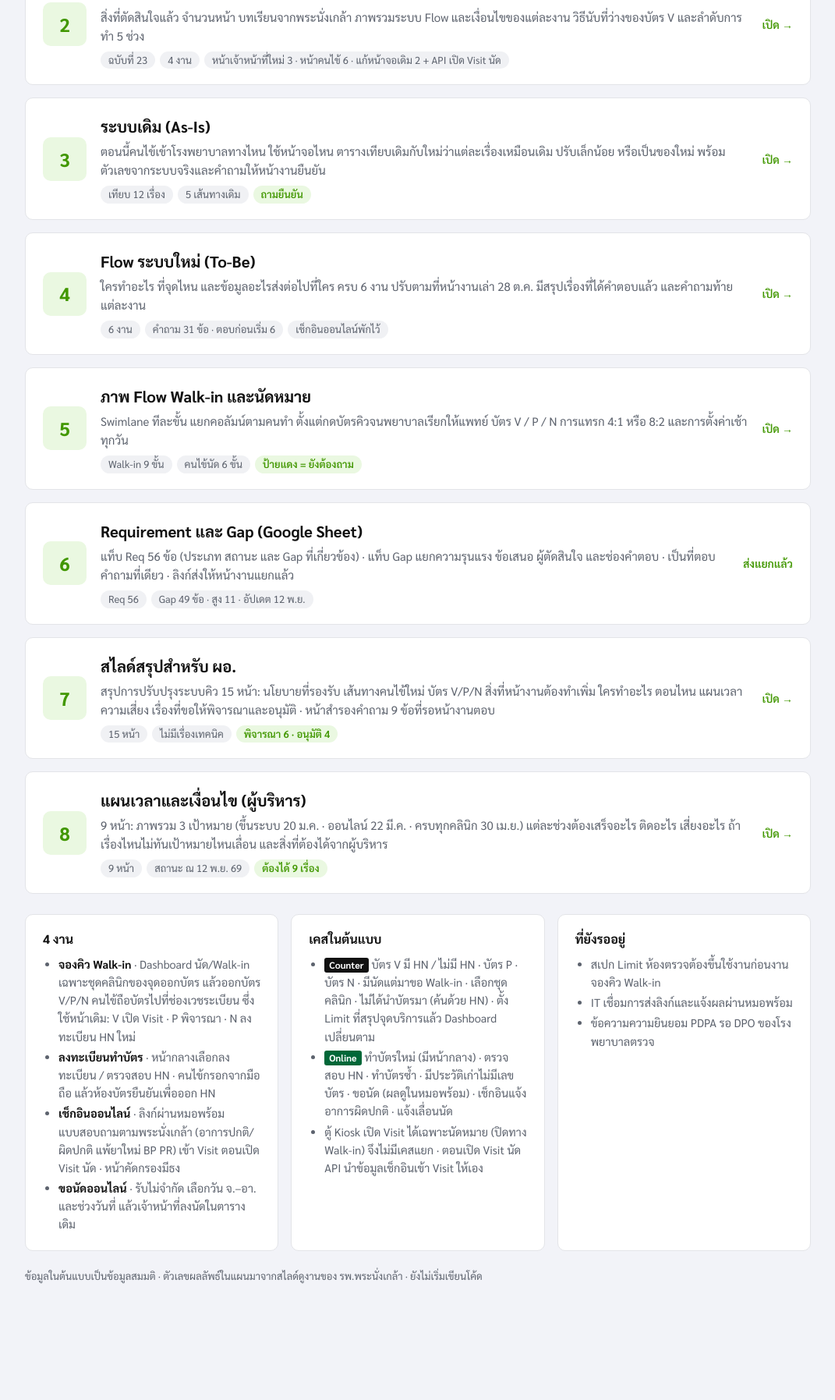
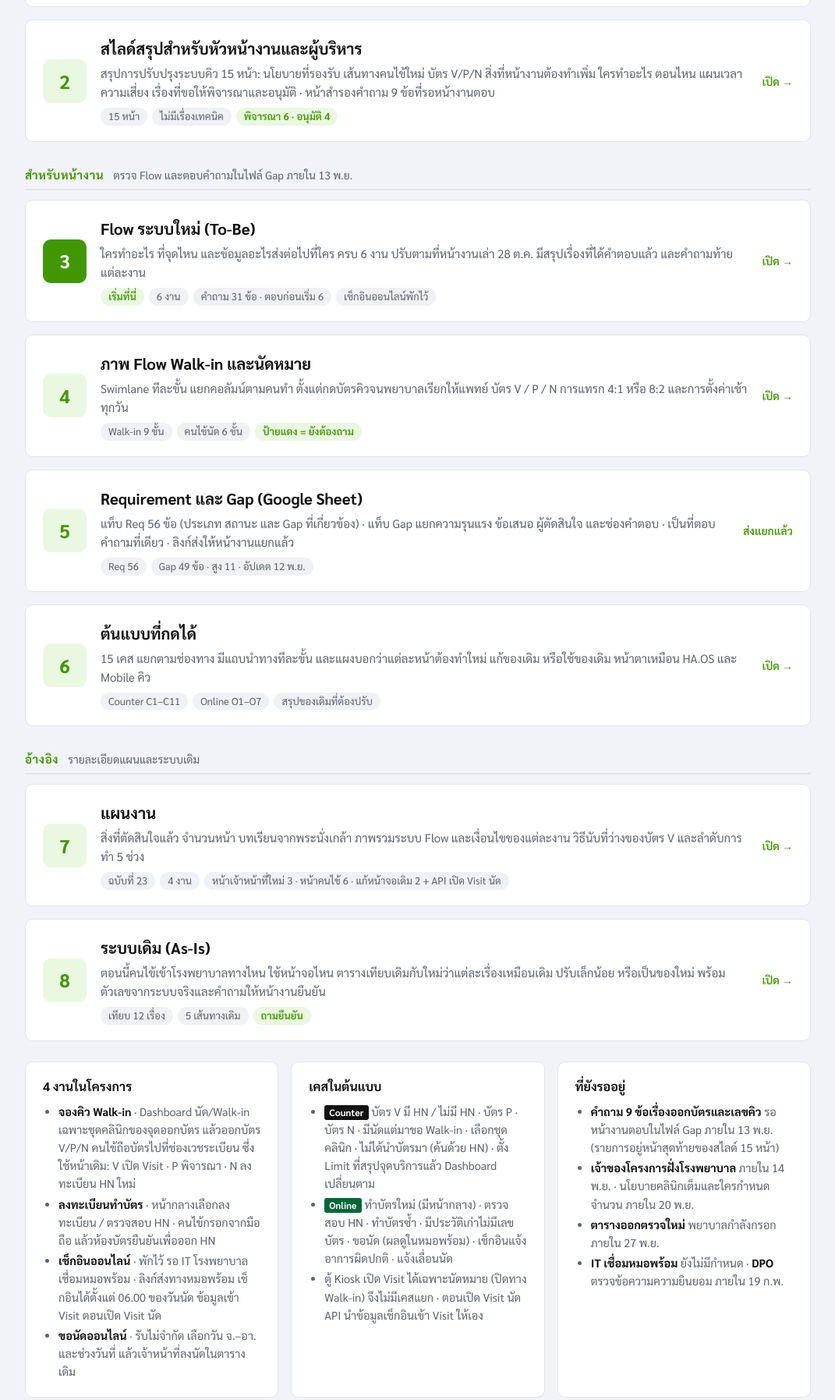
Before and after one commit to auchareet-star/new-queue-nph, a plain HTML site: page index.html in a window 1280 px wide. Shown: the part 423-2218 px from the top of the page at 78% size, without its empty margins (104-1175 px from the left). Before the commit the page ends 2138 px from the top, so only its background shows below. Drawn offline with Linux system fonts and the light colour scheme.

Commit message:
Index grouped by reader; 9-page timeline deck is for the director, 15-page deck for unit heads and management
Co-Authored-By: Claude Opus 5.5 <noreply@anthropic.com>

```diff
--- a/index.html
+++ b/index.html
@@ -3,7 +3,7 @@
 <head>
 <meta charset="utf-8">
 <meta name="viewport" content="width=device-width, initial-scale=1">
-<title>คิวออนไลน์ HA.OS</title>
+<title>ระบบคิว HA.OS</title>
 <link rel="preconnect" href="https://fonts.googleapis.com">
 <link href="https://fonts.googleapis.com/css2?family=Sarabun:wght@400;500;600;700&display=swap" rel="stylesheet">
 <style>
@@ -18,6 +18,10 @@ body{margin:0;background:var(--bg);color:var(--ink);font-family:'Sarabun','Noto
 .kicker{font-size:13px;letter-spacing:.06em;color:var(--accent);font-weight:700;margin:0 0 6px}
 h1{font-size:34px;line-height:1.25;margin:0 0 10px}
 .lead{font-size:18px;color:var(--muted);margin:0 0 26px;max-width:760px}
+.grp{display:flex;align-items:baseline;gap:12px;flex-wrap:wrap;margin:30px 0 12px;padding-bottom:6px;border-bottom:2px solid var(--line)}
+.grp:first-of-type{margin-top:6px}
+.gt{font-size:15px;letter-spacing:.04em;color:var(--accent);margin:0}
+.gs{font-size:14px;color:var(--muted)}
 .decks{display:grid;gap:16px}
 a.deck{display:grid;grid-template-columns:56px minmax(0,1fr) auto;gap:18px;align-items:center;text-decoration:none;color:inherit;
   background:var(--card);border:1px solid var(--line);border-radius:10px;padding:20px 22px;transition:border-color .15s, box-shadow .15s}
@@ -49,22 +53,73 @@ h2{font-size:20px;margin:0 0 4px}
 </head>
 <body>
 <div class="wrap">
-  <p class="kicker">HA.OS · คิว Walk-in และบริการออนไลน์ · 19 ต.ค. 2569</p>
-  <h1>คิวออนไลน์ HA.OS</h1>
-  <p class="lead">แผนและต้นแบบที่กดได้ของ 4 งาน ได้แก่ จองคิว Walk-in ในเวชระเบียน (บัตร V/P/N), ลงทะเบียนทำบัตรออนไลน์, เช็กอินออนไลน์ (Vital Sign) และขอนัดออนไลน์ จากการดูงานระบบคิว รพ.พระนั่งเกล้า</p>
-
+  <p class="kicker">HA.OS · คิว Walk-in และบริการออนไลน์ · อัปเดต 12 พ.ย. 2569</p>
+  <h1>ระบบคิว Walk-in และบริการออนไลน์ · รพ.พระนั่งเกล้า</h1>
+  <p class="lead">เอกสารทั้งหมดของโครงการ แยกตามคนอ่าน · ขึ้นระบบ Walk-in และคนไข้นัด <b>20 ม.ค. 70</b> นำร่องอายุรกรรม · เปิดทำบัตรและขอนัดออนไลน์ <b>22 มี.ค. 70</b> · ครบทุกคลินิก <b>30 เม.ย. 70</b> · เตือนนัดและเช็กอินออนไลน์รอเชื่อมหมอพร้อม</p>
+  <div class="grp"><h2 class="gt">สำหรับ ผอ. และผู้บริหาร</h2><span class="gs">ผอ.: แผนเวลาและเงื่อนไข 9 หน้า · หัวหน้างานและผู้บริหาร: สรุปการปรับปรุง 15 หน้า</span></div>
   <div class="decks">
-    <a class="deck rec" href="online-queue-prototype.html">
+    <a class="deck rec" href="online-queue-timeline-exec.html">
       <div class="num">1</div>
+      <div>
+        <h2>แผนเวลาและเงื่อนไข (สำหรับ ผอ.)</h2>
+        <p class="desc">9 หน้า: ภาพรวม 3 เป้าหมาย (ขึ้นระบบ 20 ม.ค. · ออนไลน์ 22 มี.ค. · ครบทุกคลินิก 30 เม.ย.) แต่ละช่วงต้องเสร็จอะไร ติดอะไร เสี่ยงอะไร ถ้าเรื่องไหนไม่ทันเป้าหมายไหนเลื่อน และสิ่งที่ต้องได้จากผู้บริหาร</p>
+        <div class="chips"><span class="chip ask">เริ่มที่นี่</span><span class="chip">9 หน้า</span><span class="chip">สถานะ ณ 12 พ.ย. 69</span><span class="chip">ต้องได้ 9 เรื่อง</span></div>
+      </div>
+      <span class="go">เปิด →</span>
+    </a>
+    <a class="deck" href="online-queue-exec-summary.html">
+      <div class="num">2</div>
+      <div>
+        <h2>สไลด์สรุปสำหรับหัวหน้างานและผู้บริหาร</h2>
+        <p class="desc">สรุปการปรับปรุงระบบคิว 15 หน้า: นโยบายที่รองรับ เส้นทางคนไข้ใหม่ บัตร V/P/N สิ่งที่หน้างานต้องทำเพิ่ม ใครทำอะไร ตอนไหน แผนเวลา ความเสี่ยง เรื่องที่ขอให้พิจารณาและอนุมัติ · หน้าสำรองคำถาม 9 ข้อที่รอหน้างานตอบ</p>
+        <div class="chips"><span class="chip">15 หน้า</span><span class="chip">ไม่มีเรื่องเทคนิค</span><span class="chip ask">พิจารณา 6 · อนุมัติ 4</span></div>
+      </div>
+      <span class="go">เปิด →</span>
+    </a>
+  </div>
+  <div class="grp"><h2 class="gt">สำหรับหน้างาน</h2><span class="gs">ตรวจ Flow และตอบคำถามในไฟล์ Gap ภายใน 13 พ.ย.</span></div>
+  <div class="decks">
+    <a class="deck rec" href="online-queue-flow.html">
+      <div class="num">3</div>
+      <div>
+        <h2>Flow ระบบใหม่ (To-Be)</h2>
+        <p class="desc">ใครทำอะไร ที่จุดไหน และข้อมูลอะไรส่งต่อไปที่ใคร ครบ 6 งาน ปรับตามที่หน้างานเล่า 28 ต.ค. มีสรุปเรื่องที่ได้คำตอบแล้ว และคำถามท้ายแต่ละงาน</p>
+        <div class="chips"><span class="chip ask">เริ่มที่นี่</span><span class="chip">6 งาน</span><span class="chip">คำถาม 31 ข้อ · ตอบก่อนเริ่ม 6</span><span class="chip">เช็กอินออนไลน์พักไว้</span></div>
+      </div>
+      <span class="go">เปิด →</span>
+    </a>
+    <a class="deck" href="online-queue-walkin-appoint.html">
+      <div class="num">4</div>
+      <div>
+        <h2>ภาพ Flow Walk-in และนัดหมาย</h2>
+        <p class="desc">Swimlane ทีละขั้น แยกคอลัมน์ตามคนทำ ตั้งแต่กดบัตรคิวจนพยาบาลเรียกให้แพทย์ บัตร V / P / N การแทรก 4:1 หรือ 8:2 และการตั้งค่าเช้าทุกวัน</p>
+        <div class="chips"><span class="chip">Walk-in 9 ขั้น</span><span class="chip">คนไข้นัด 6 ขั้น</span><span class="chip ask">ป้ายแดง = ยังต้องถาม</span></div>
+      </div>
+      <span class="go">เปิด →</span>
+    </a>
+    <a class="deck">
+      <div class="num">5</div>
+      <div>
+        <h2>Requirement และ Gap (Google Sheet)</h2>
+        <p class="desc">แท็บ Req 56 ข้อ (ประเภท สถานะ และ Gap ที่เกี่ยวข้อง) · แท็บ Gap แยกความรุนแรง ข้อเสนอ ผู้ตัดสินใจ และช่องคำตอบ · เป็นที่ตอบคำถามที่เดียว · ลิงก์ส่งให้หน้างานแยกแล้ว</p>
+        <div class="chips"><span class="chip">Req 56</span><span class="chip">Gap 49 ข้อ · สูง 11 · อัปเดต 12 พ.ย.</span></div>
+      </div>
+      <span class="go">ส่งแยกแล้ว</span>
+    </a>
+    <a class="deck" href="online-queue-prototype.html">
+      <div class="num">6</div>
       <div>
         <h2>ต้นแบบที่กดได้</h2>
         <p class="desc">15 เคส แยกตามช่องทาง มีแถบนำทางทีละขั้น และแผงบอกว่าแต่ละหน้าต้องทำใหม่ แก้ของเดิม หรือใช้ของเดิม หน้าตาเหมือน HA.OS และ Mobile คิว</p>
-        <div class="chips"><span class="chip ask">เริ่มที่นี่</span><span class="chip">Counter C1–C11</span><span class="chip">Online O1–O7</span><span class="chip">สรุปของเดิมที่ต้องปรับ</span></div>
+        <div class="chips"><span class="chip">Counter C1–C11</span><span class="chip">Online O1–O7</span><span class="chip">สรุปของเดิมที่ต้องปรับ</span></div>
       </div>
       <span class="go">เปิด →</span>
     </a>
+  </div>
+  <div class="grp"><h2 class="gt">อ้างอิง</h2><span class="gs">รายละเอียดแผนและระบบเดิม</span></div>
+  <div class="decks">
     <a class="deck" href="online-queue-plan.html">
-      <div class="num">2</div>
+      <div class="num">7</div>
       <div>
         <h2>แผนงาน</h2>
         <p class="desc">สิ่งที่ตัดสินใจแล้ว จำนวนหน้า บทเรียนจากพระนั่งเกล้า ภาพรวมระบบ Flow และเงื่อนไขของแต่ละงาน วิธีนับที่ว่างของบัตร V และลำดับการทำ 5 ช่วง</p>
@@ -73,7 +128,7 @@ h2{font-size:20px;margin:0 0 4px}
       <span class="go">เปิด →</span>
     </a>
     <a class="deck" href="online-queue-asis.html">
-      <div class="num">3</div>
+      <div class="num">8</div>
       <div>
         <h2>ระบบเดิม (As-Is)</h2>
         <p class="desc">ตอนนี้คนไข้เข้าโรงพยาบาลทางไหน ใช้หน้าจอไหน ตารางเทียบเดิมกับใหม่ว่าแต่ละเรื่องเหมือนเดิม ปรับเล็กน้อย หรือเป็นของใหม่ พร้อมตัวเลขจากระบบจริงและคำถามให้หน้างานยืนยัน</p>
@@ -81,60 +136,15 @@ h2{font-size:20px;margin:0 0 4px}
       </div>
       <span class="go">เปิด →</span>
     </a>
-    <a class="deck" href="online-queue-flow.html">
-      <div class="num">4</div>
-      <div>
-        <h2>Flow ระบบใหม่ (To-Be)</h2>
-        <p class="desc">ใครทำอะไร ที่จุดไหน และข้อมูลอะไรส่งต่อไปที่ใคร ครบ 6 งาน ปรับตามที่หน้างานเล่า 28 ต.ค. มีสรุปเรื่องที่ได้คำตอบแล้ว และคำถามท้ายแต่ละงาน</p>
-        <div class="chips"><span class="chip">6 งาน</span><span class="chip">คำถาม 31 ข้อ · ตอบก่อนเริ่ม 6</span><span class="chip">เช็กอินออนไลน์พักไว้</span></div>
-      </div>
-      <span class="go">เปิด →</span>
-    </a>
-    <a class="deck" href="online-queue-walkin-appoint.html">
-      <div class="num">5</div>
-      <div>
-        <h2>ภาพ Flow Walk-in และนัดหมาย</h2>
-        <p class="desc">Swimlane ทีละขั้น แยกคอลัมน์ตามคนทำ ตั้งแต่กดบัตรคิวจนพยาบาลเรียกให้แพทย์ บัตร V / P / N การแทรก 4:1 หรือ 8:2 และการตั้งค่าเช้าทุกวัน</p>
-        <div class="chips"><span class="chip">Walk-in 9 ขั้น</span><span class="chip">คนไข้นัด 6 ขั้น</span><span class="chip ask">ป้ายแดง = ยังต้องถาม</span></div>
-      </div>
-      <span class="go">เปิด →</span>
-    </a>
-    <a class="deck">
-      <div class="num">6</div>
-      <div>
-        <h2>Requirement และ Gap (Google Sheet)</h2>
-        <p class="desc">แท็บ Req 56 ข้อ (ประเภท สถานะ และ Gap ที่เกี่ยวข้อง) · แท็บ Gap แยกความรุนแรง ข้อเสนอ ผู้ตัดสินใจ และช่องคำตอบ · เป็นที่ตอบคำถามที่เดียว · ลิงก์ส่งให้หน้างานแยกแล้ว</p>
-        <div class="chips"><span class="chip">Req 56</span><span class="chip">Gap 49 ข้อ · สูง 11 · อัปเดต 12 พ.ย.</span></div>
-      </div>
-      <span class="go">ส่งแยกแล้ว</span>
-    </a>
-    <a class="deck" href="online-queue-exec-summary.html">
-      <div class="num">7</div>
-      <div>
-        <h2>สไลด์สรุปสำหรับ ผอ.</h2>
-        <p class="desc">สรุปการปรับปรุงระบบคิว 15 หน้า: นโยบายที่รองรับ เส้นทางคนไข้ใหม่ บัตร V/P/N สิ่งที่หน้างานต้องทำเพิ่ม ใครทำอะไร ตอนไหน แผนเวลา ความเสี่ยง เรื่องที่ขอให้พิจารณาและอนุมัติ · หน้าสำรองคำถาม 9 ข้อที่รอหน้างานตอบ</p>
-        <div class="chips"><span class="chip">15 หน้า</span><span class="chip">ไม่มีเรื่องเทคนิค</span><span class="chip ask">พิจารณา 6 · อนุมัติ 4</span></div>
-      </div>
-      <span class="go">เปิด →</span>
-    </a>
-    <a class="deck" href="online-queue-timeline-exec.html">
-      <div class="num">8</div>
-      <div>
-        <h2>แผนเวลาและเงื่อนไข (ผู้บริหาร)</h2>
-        <p class="desc">9 หน้า: ภาพรวม 3 เป้าหมาย (ขึ้นระบบ 20 ม.ค. · ออนไลน์ 22 มี.ค. · ครบทุกคลินิก 30 เม.ย.) แต่ละช่วงต้องเสร็จอะไร ติดอะไร เสี่ยงอะไร ถ้าเรื่องไหนไม่ทันเป้าหมายไหนเลื่อน และสิ่งที่ต้องได้จากผู้บริหาร</p>
-        <div class="chips"><span class="chip">9 หน้า</span><span class="chip">สถานะ ณ 12 พ.ย. 69</span><span class="chip ask">ต้องได้ 9 เรื่อง</span></div>
-      </div>
-      <span class="go">เปิด →</span>
-    </a>
   </div>
 
   <div class="grid">
     <div class="note">
-      <h3>4 งาน</h3>
+      <h3>4 งานในโครงการ</h3>
       <ul>
         <li><b>จองคิว Walk-in</b> · Dashboard นัด/Walk-in เฉพาะชุดคลินิกของจุดออกบัตร แล้วออกบัตร V/P/N คนไข้ถือบัตรไปที่ช่องเวชระเบียน ซึ่งใช้หน้าเดิม: V เปิด Visit · P พิจารณา · N ลงทะเบียน HN ใหม่</li>
         <li><b>ลงทะเบียนทำบัตร</b> · หน้ากลางเลือกลงทะเบียน / ตรวจสอบ HN · คนไข้กรอกจากมือถือ แล้วห้องบัตรยืนยันเพื่อออก HN</li>
-        <li><b>เช็กอินออนไลน์</b> · ลิงก์ผ่านหมอพร้อม แบบสอบถามตามพระนั่งเกล้า (อาการปกติ/ผิดปกติ แพ้ยาใหม่ BP PR) เข้า Visit ตอนเปิด Visit นัด · หน้าคัดกรองมีธง</li>
+        <li><b>เช็กอินออนไลน์</b> · พักไว้ รอ IT โรงพยาบาลเชื่อมหมอพร้อม · ลิงก์ส่งทางหมอพร้อม เช็กอินได้ตั้งแต่ 06.00 ของวันนัด ข้อมูลเข้า Visit ตอนเปิด Visit นัด</li>
         <li><b>ขอนัดออนไลน์</b> · รับไม่จำกัด เลือกวัน จ.–อา. และช่วงวันที่ แล้วเจ้าหน้าที่ลงนัดในตารางเดิม</li>
       </ul>
     </div>
@@ -149,14 +159,15 @@ h2{font-size:20px;margin:0 0 4px}
     <div class="note">
       <h3>ที่ยังรออยู่</h3>
       <ul>
-        <li>สเปก Limit ห้องตรวจต้องขึ้นใช้งานก่อนงานจองคิว Walk-in</li>
-        <li>IT เชื่อมการส่งลิงก์และแจ้งผลผ่านหมอพร้อม</li>
-        <li>ข้อความความยินยอม PDPA รอ DPO ของโรงพยาบาลตรวจ</li>
+        <li><b>คำถาม 9 ข้อเรื่องออกบัตรและเลขคิว</b> รอหน้างานตอบในไฟล์ Gap ภายใน 13 พ.ย. (รายการอยู่หน้าสุดท้ายของสไลด์ 15 หน้า)</li>
+        <li><b>เจ้าของโครงการฝั่งโรงพยาบาล</b> ภายใน 14 พ.ย. · นโยบายคลินิกเต็มและใครกำหนดจำนวน ภายใน 20 พ.ย.</li>
+        <li><b>ตารางออกตรวจใหม่</b> พยาบาลกำลังกรอก ภายใน 27 พ.ย.</li>
+        <li><b>IT เชื่อมหมอพร้อม</b> ยังไม่มีกำหนด · <b>DPO</b> ตรวจข้อความความยินยอม ภายใน 19 ก.พ.</li>
       </ul>
     </div>
   </div>
 
-  <p class="foot">ข้อมูลในต้นแบบเป็นข้อมูลสมมติ · ตัวเลขผลลัพธ์ในแผนมาจากสไลด์ดูงานของ รพ.พระนั่งเกล้า · ยังไม่เริ่มเขียนโค้ด</p>
+  <p class="foot">ข้อมูลในต้นแบบเป็นข้อมูลสมมติ · ตัวเลขผลลัพธ์ในแผนมาจากสไลด์ดูงานของ รพ.พระนั่งเกล้า · เริ่มพัฒนาหลังตกลง Flow</p>
 </div>
 </body>
 </html>
```
Also changed, not shown: online-queue-exec-summary.html (+1 -1 lines), online-queue-timeline-exec.html (+1 -1 lines).
